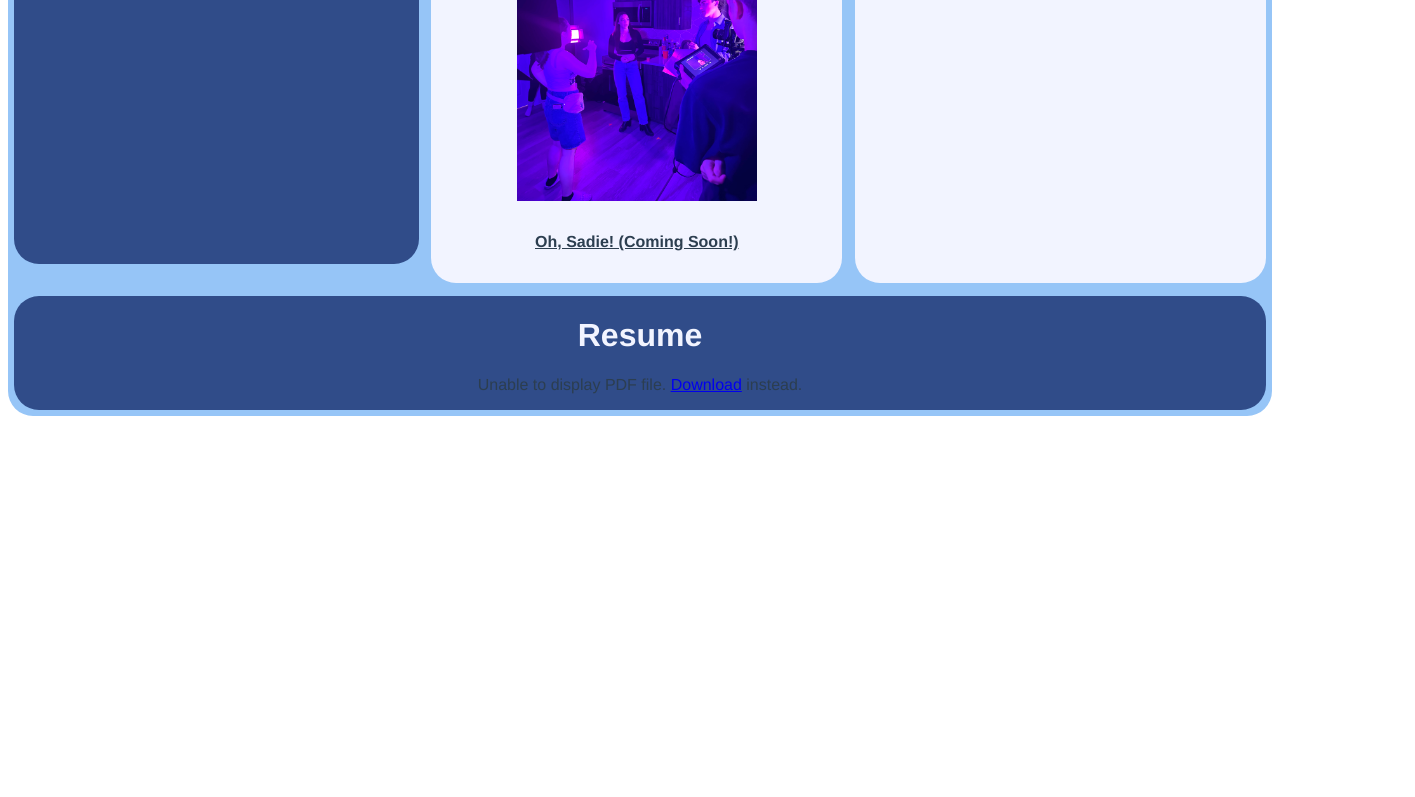
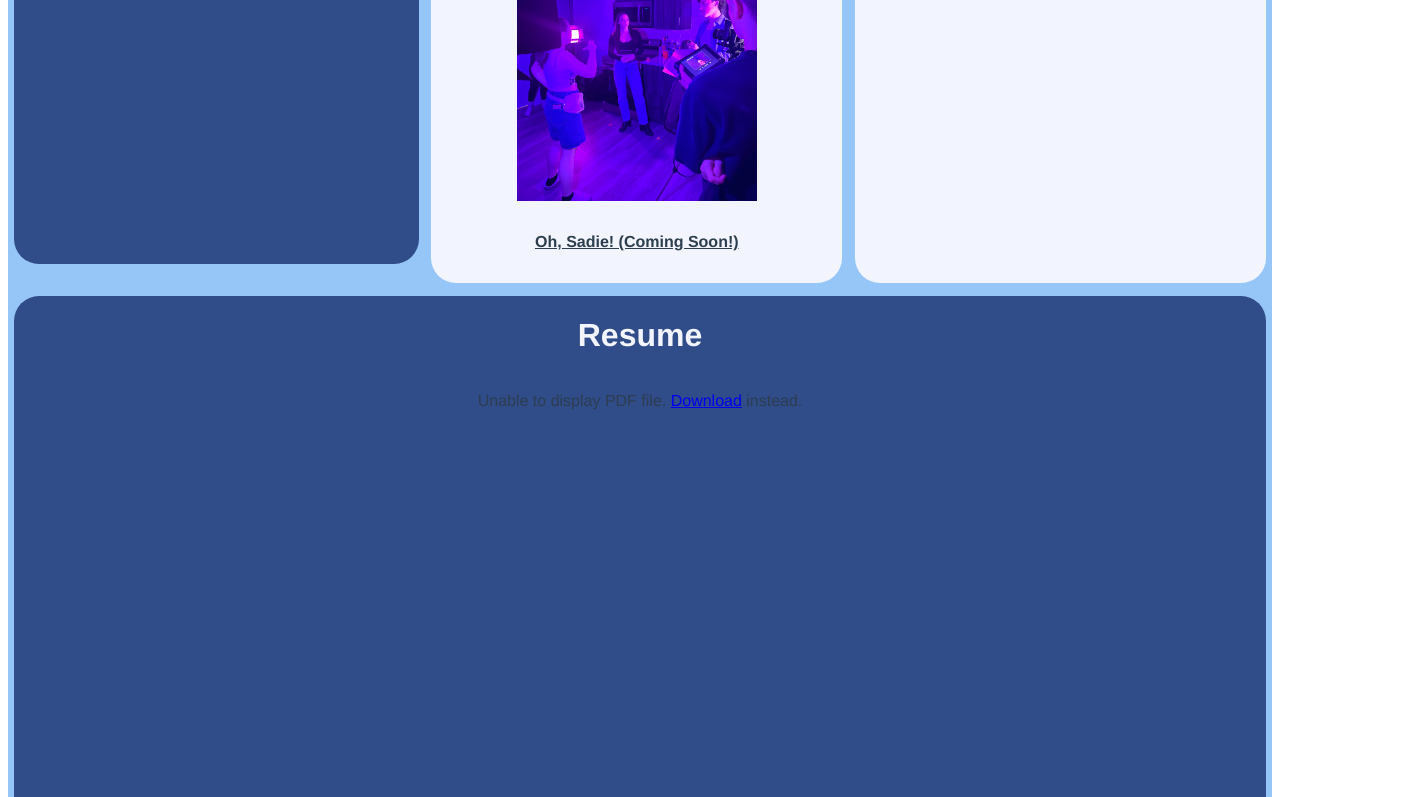
Before and after one commit to blakephillipsss/acting-website, a Vue app in the folder acting-site/: page / in a window 1280 px wide. Shown: the part 921-1718 px from the top of the page, 1415 px wide, since content can reach past the window. Before the commit the page ends 1345 px from the top, so only its background shows below. Built offline with nearby package versions, Linux system fonts and the light colour scheme.

Commit message:
Fixed the Youtube Video Issue
As stated in the title

```diff
--- a/acting-site/src/components/MainPage.vue
+++ b/acting-site/src/components/MainPage.vue
@@ -60,15 +60,19 @@
             <div class="youtube-video">
                 <h1>Demo and Media</h1>
                 <!-- Embed YouTube Videos -->
-                <iframe width="560" height="315" src="https://www.youtube.com/embed/wIjbAvhwO1k?si=XfR5-tNOVJi8AJcd" title="YouTube video player" frameborder="0" allow="accelerometer; autoplay; clipboard-write; encrypted-media; gyroscope; picture-in-picture; web-share" referrerpolicy="strict-origin-when-cross-origin" allowfullscreen></iframe>
+                <div class="video-wrapper">
+                    <iframe src="https://www.youtube.com/embed/wIjbAvhwO1k?si=XfR5-tNOVJi8AJcd" title="YouTube video player" frameborder="0" allow="accelerometer; autoplay; clipboard-write; encrypted-media; gyroscope; picture-in-picture; web-share" referrerpolicy="strict-origin-when-cross-origin" allowfullscreen></iframe>
+                </div>
             </div>
         </div>
         <div id="resume-section" class="container-four">
             <div class="pdfs">
                 <h1>Resume</h1>
-                <object :data="pdfUrl" type="application/pdf" width="100%" height="500px">
-                    <p>Unable to display PDF file. <a :href="pdfUrl">Download</a> instead.</p>
-                </object>
+                <div class="pdf-wrapper">
+                    <object :data="pdfUrl" type="application/pdf" width="100%" height="500px">
+                        <p>Unable to display PDF file. <a :href="pdfUrl">Download</a> instead.</p>
+                    </object>
+                </div>
             </div>
         </div>
     </div>
@@ -88,21 +92,33 @@ export default {
       if (element) {
         element.scrollIntoView({ behavior: 'smooth' });
       }
+    },
+    handleResize() {
+      this.updatePdfZoom();
+    },
+    updatePdfZoom() {
+      const pdfObject = document.querySelector('.pdf-wrapper object');
+      if (pdfObject) {
+        pdfObject.style.zoom = '100%';
+        pdfObject.style.height = `${pdfObject.offsetWidth * 1.3}px`; // Adjust this multiplier as needed
+      }
     }
   },
   mounted() {
-    // Add animation classes after component is mounted
     this.$nextTick(() => {
       document.querySelectorAll('.container-one, .container-two, .container-three, .container-four').forEach((el, index) => {
         setTimeout(() => {
           el.classList.add('fade-in');
         }, index * 200);
       });
+      this.updatePdfZoom();
+      window.addEventListener('resize', this.handleResize);
     });
+  },
+  beforeUnmount() {
+    window.removeEventListener('resize', this.handleResize);
   }
 }
-
-
 </script>
 
 <!--CSS code-->
@@ -270,6 +286,7 @@ export default {
   padding-bottom: 56.25%; /* 16:9 aspect ratio */
   height: 0;
   overflow: hidden;
+  width: 100%;
 }
 
 .video-wrapper iframe {
@@ -283,6 +300,22 @@ export default {
 /* Resume Styles */
 .container-four h1 {
   color: #f2f4ff;
+}
+
+/* PDF Styles */
+.pdf-wrapper {
+  width: 100%;
+  height: 0;
+  padding-bottom: 129.4%; /* Aspect ratio for A4 paper */
+  position: relative;
+  overflow: hidden;
+}
+.pdf-wrapper object {
+  position: absolute;
+  top: 0;
+  left: 0;
+  width: 100%;
+  height: 100%;
 }
 
 /* Animation Styles */
@@ -299,6 +332,10 @@ export default {
 @media (max-width: 768px) {
   .container-one, .container-two, .container-three, .container-four {
     max-width: 100%;
+    width: 100%;
+  }
+  .video-wrapper, .pdf-wrapper {
+    width: 100%;
   }
 }
 </style>
```
